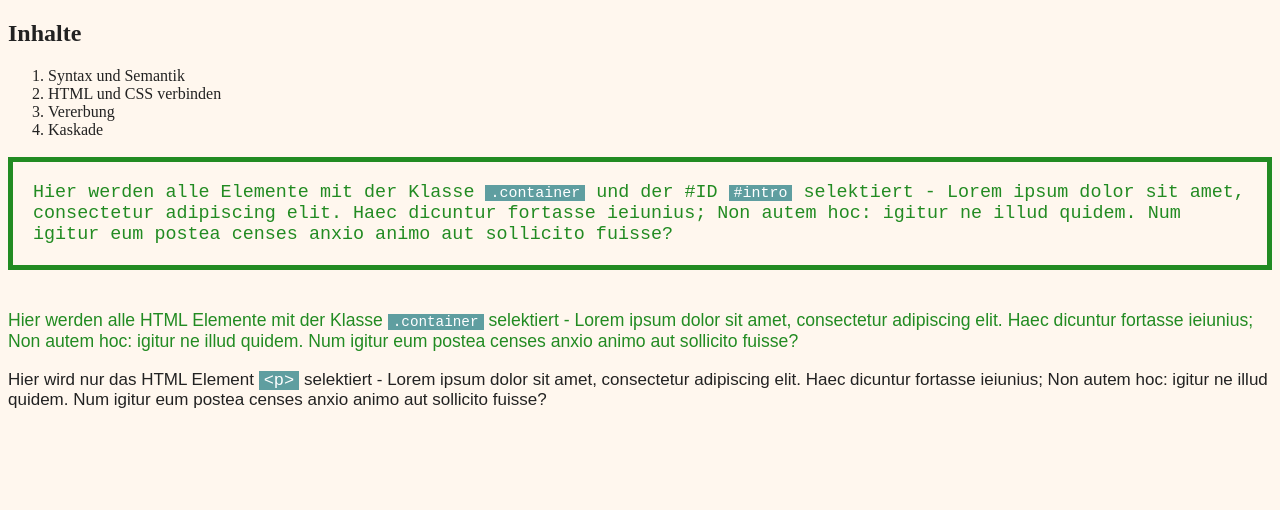
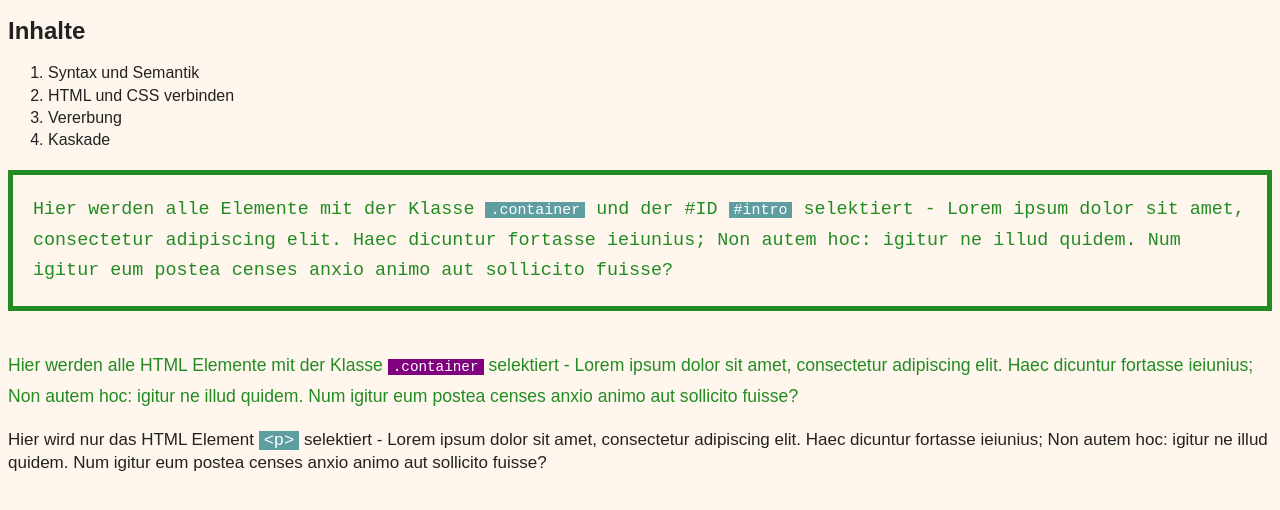
Before and after one commit to dominicvogl/workshop_responsive_webdesign, a plain HTML site: page 02_CSS/01_syntax.html in a window 1280 px wide. Drawn offline with Linux system fonts and the light colour scheme.

Commit message:
add comments

```diff
--- a/02_CSS/01_syntax.css
+++ b/02_CSS/01_syntax.css
@@ -1,31 +1,45 @@
 /* Hier geht es jetzt um die CSS Syntax: Das hier ist ein Kommentar */
 
-/* Das ist ein einfacher Selektor, der für alle HTML Elemente mit dem gleichen Namen gilt */
+/* Hier werden alle <body> Elemente im DOM selektiert (in der Regel gibt es aber nur einen einzigen */
 body {
     background: rgb(255, 247, 238);
+
+    font-family: Arial, sans-serif;
     color: #222;
+    line-height: 1.4em;
 }
 
+/* Hier werden alle <code> Elemente im DOM selektiert */
 code {
     background: cadetblue;
+    padding: 0 5px;
+
     color: #fff;
-    padding: 0 5px;
 }
 
+/* Hier werden alle <p> Elemente im DOM selektiert */
 p {
-    font-family: Arial, sans-serif;
     font-size: 17px;
 }
 
+/* Hier werden alle Elemente mit der Klasse .container im DOM selektiert */
 .container {
     font-size: 1.1em;
     color: #228b22;
+    line-height: 1.65em;
 }
 
+/* Hier werden alle Kind Elemente <code> selektiert, welche Elemente mit den Klassen .container und .info als Eltern haben */
+.container.info code {
+    background: #800080;
+}
+
+/* Hier wird das einzigartige Element mit der ID #intro selektiert */
 #intro {
     border: 5px solid #228b22;
+    padding: 20px;
+    margin-bottom: 40px;
+
     font-size: 1.15em;
-    padding: 20px;
     font-family: "Courier New", serif;
-    margin-bottom: 40px;
 }
--- a/02_CSS/01_syntax.html
+++ b/02_CSS/01_syntax.html
@@ -28,7 +28,7 @@
 </ol>
 
 <p class="container" id="intro">Hier werden alle Elemente mit der Klasse <code>.container</code> und der #ID <code>#intro</code> selektiert - Lorem ipsum dolor sit amet, consectetur adipiscing elit. Haec dicuntur fortasse ieiunius; Non autem hoc: igitur ne illud quidem. Num igitur eum postea censes anxio animo aut sollicito fuisse?</p>
-<p class="container">Hier werden alle HTML Elemente mit der Klasse <code>.container</code> selektiert - Lorem ipsum dolor sit amet, consectetur adipiscing elit. Haec dicuntur fortasse ieiunius; Non autem hoc: igitur ne illud quidem. Num igitur eum postea censes anxio animo aut sollicito fuisse?</p>
+<p class="container info">Hier werden alle HTML Elemente mit der Klasse <code>.container</code> selektiert - Lorem ipsum dolor sit amet, consectetur adipiscing elit. Haec dicuntur fortasse ieiunius; Non autem hoc: igitur ne illud quidem. Num igitur eum postea censes anxio animo aut sollicito fuisse?</p>
 <p>Hier wird nur das HTML Element <code>&lt;p&gt;</code> selektiert - Lorem ipsum dolor sit amet, consectetur adipiscing elit. Haec dicuntur fortasse ieiunius; Non autem hoc: igitur ne illud quidem. Num igitur eum postea censes anxio animo aut sollicito fuisse?</p>
 
 </body>
```
